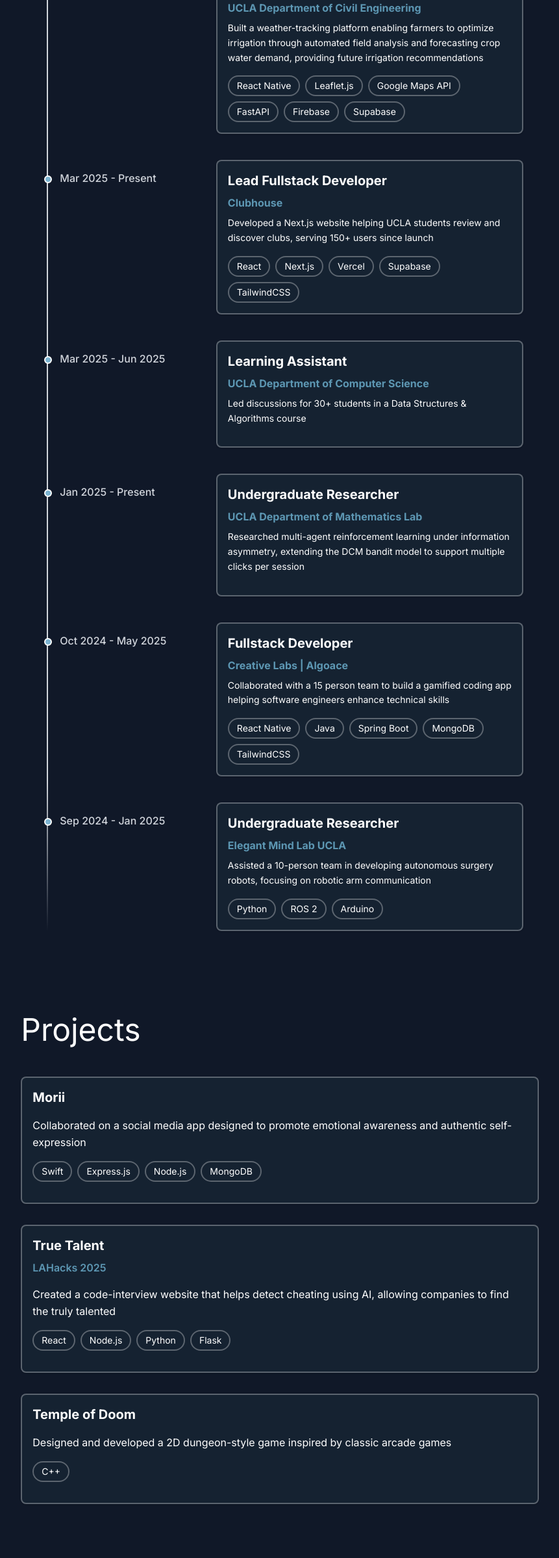
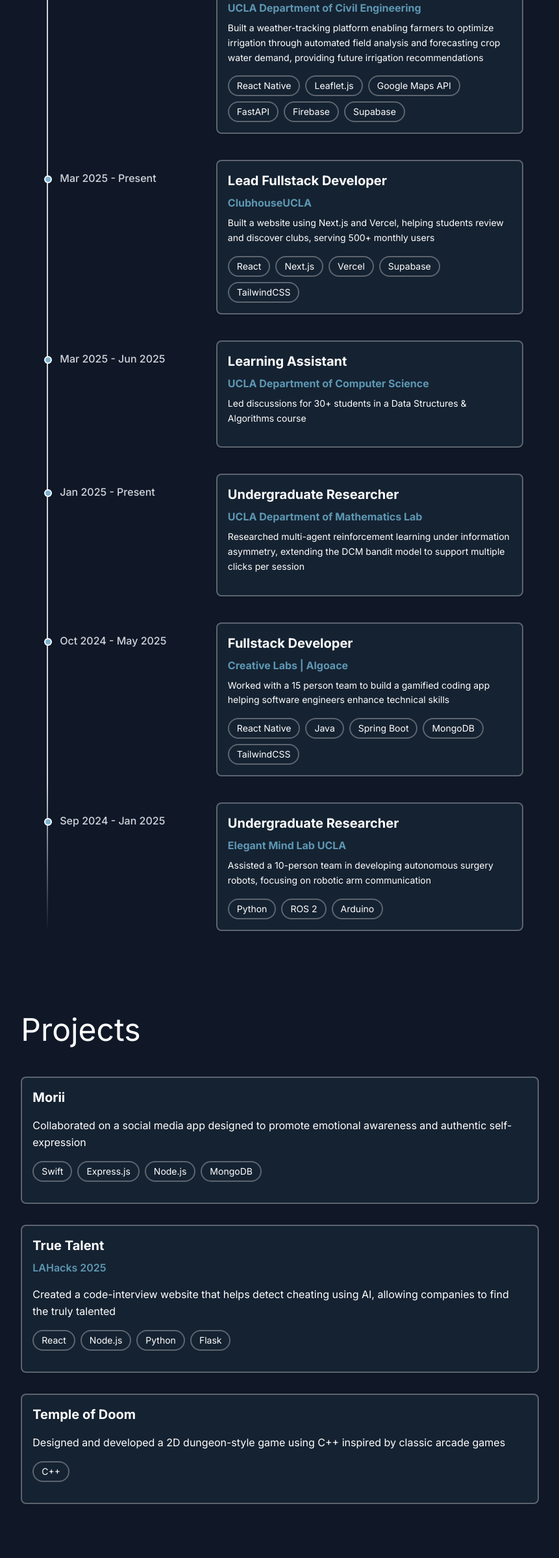
Before and after one commit to DiAndyW/portfolio, a React (Vite) app: page / in a window 1280 px wide. Shown: the part 1030-3428 px from the top of the page at 65% size, without its empty margins (194-1055 px from the left). Built offline with nearby package versions, Linux system fonts and the light colour scheme.

Commit message:
update resume

```diff
--- a/src/components/ExperienceSection.tsx
+++ b/src/components/ExperienceSection.tsx
@@ -12,22 +12,22 @@ const ExperienceSection = () => {
             technologies: ['React Native', 'Leaflet.js', 'Google Maps API', 'FastAPI', 'Firebase', 'Supabase'],
             description: "Built a weather-tracking platform enabling farmers to optimize irrigation through automated field analysis and forecasting crop water demand, providing future irrigation recommendations",
             points: [
-                "Processed geospatial datasets to predict soil composition and crop information, reducing user data entry time by 30%",
-                "Created a responsive, cross-platform interface with React Native (web, iOS, Android), utilizing Leaflet.js and Google Maps API for map visualization",
-                "Built a FastAPI backend using Supabase and Firebase for storage and caching, improving query speeds by 60%"
+                "Utilized Google Earth Engine to predict soil and crop information, reducing manual data entry time by 30%",
+                "Created a responsive, cross-platform interface with React Native, Leaflet.js and Google Maps API",
+                "Architected a FastAPI backend using Supabase as a lookup table for chunked parcel data stored in Cloudflare R2, used Firebase for user authentication, and implemented query caching, improving retrieval speeds by 60%"
             ]
         },
         {
             id: 2,
             time: "Mar 2025 - Present",
             title: "Lead Fullstack Developer",
-            organization: "Clubhouse",
+            organization: "ClubhouseUCLA",
             technologies: ['React', 'Next.js', 'Vercel', 'Supabase', 'TailwindCSS'],
-            description: "Developed a Next.js website helping UCLA students review and discover clubs, serving 150+ users since launch",
+            description: "Built a website using Next.js and Vercel, helping students review and discover clubs, serving 500+ monthly users",
             link: "https://www.clubhouseucla.com/",
             points: [
-                "Built dynamic API routes and optimized query logic to Supabase, improving search efficiency and reducing loading times by 50%",
-                "Led a team of 8 developers, conducting weekly meetings to delegate tasks, troubleshoot blockers, coordinated with the design team on UI implementation, and oversaw CI/CD pipeline integration"
+                "Built dynamic API routes and optimized query logic to Supabase, reducing page loading times by 50%",
+                "Led a team of 8 developers to develop new website features, conducting weekly meetings to delegate tasks, troubleshoot blockers, coordinated with the design team on UI implementation, and oversaw CI/CD pipeline integration"
             ]
         },
         {
@@ -51,8 +51,8 @@ const ExperienceSection = () => {
             technologies: [],
             description: "Researched multi-agent reinforcement learning under information asymmetry, extending the DCM bandit model to support multiple clicks per session",
             points: [
-                "Designed and analyzed decentralized algorithms achieving sublinear regret in action and reward-asymmetric settings",
-                "Conducted 100,000+ simulations to benchmark against UCB variants, validating theoretical bounds and matching or outperforming existing baselines"
+                "Designed and analyzed algorithms achieving sublinear regret in action and reward-asymmetric settings",
+                "Conducted 100,000+ simulations in Python to benchmark against UCB variants, validating theoretical bounds and matching or outperforming existing baselines"
             ]
         },
         {
@@ -61,9 +61,9 @@ const ExperienceSection = () => {
             title: "Fullstack Developer",
             organization: "Creative Labs | Algoace",
             technologies: ['React Native', 'Java', 'Spring Boot', 'MongoDB', 'TailwindCSS'],
-            description: "Collaborated with a 15 person team to build a gamified coding app helping software engineers enhance technical skills",
+            description: "Worked with a 15 person team to build a gamified coding app helping software engineers enhance technical skills",
             points: [
-                "Built and optimized RESTful API with Spring Boot and MongoDB for user data management and processing, improving loading speeds by 50%",
+                "Built and optimized RESTful API with Spring Boot and MongoDB for JWT-based authentication and role-based access control, improving loading speeds by 50%",
                 "Developed responsive React Native frontend with TailwindCSS based on designer specifications",
             ]
 
--- a/src/components/ProjectSection.tsx
+++ b/src/components/ProjectSection.tsx
@@ -24,8 +24,8 @@ const ProjectSection = () => {
             description: "Created a code-interview website that helps detect cheating using AI, allowing companies to find the truly talented",
             link: "https://devpost.com/software/realcoder",
             points: [
-                "Made a responsive website using React and Node.js allowing interviews to be conducted directly on the website",
-                "Prompt engineered Google Gemini models to analyze video, audio, and code for suspicious behavior, providing helpful feedback and follow up questions for interviewers"
+                "Made a responsive website using React, Node.js, and WebSockets, allowing for real time interviews",
+                "Used Google Gemini to analyze video, audio, and code for suspicious behavior, providing helpful feedback and follow-up questions for interviewers"
             ]
         },
         {
@@ -34,10 +34,10 @@ const ProjectSection = () => {
             title: "Temple of Doom",
             organization: "",
             technologies: ['C++'],
-            description: "Designed and developed a 2D dungeon-style game inspired by classic arcade games",
+            description: "Designed and developed a 2D dungeon-style game using C++ inspired by classic arcade games",
             points: [
-                "Optimized recursive algorithms for smart enemy movement, improving processing times by 70%",
-                "Implemented real-time map rendering and random map generation, enhancing gameplay responsiveness",
+                "Optimized recursive algorithms for enemy movement, improving processing times by 70% for a smoother experience",
+                "Implemented real-time map rendering and random map generation, enhancing gameplay variability",
             ]
         },
     ]
```
Also changed, not shown: 1 other file (tests, documents, lock files or other folders).
